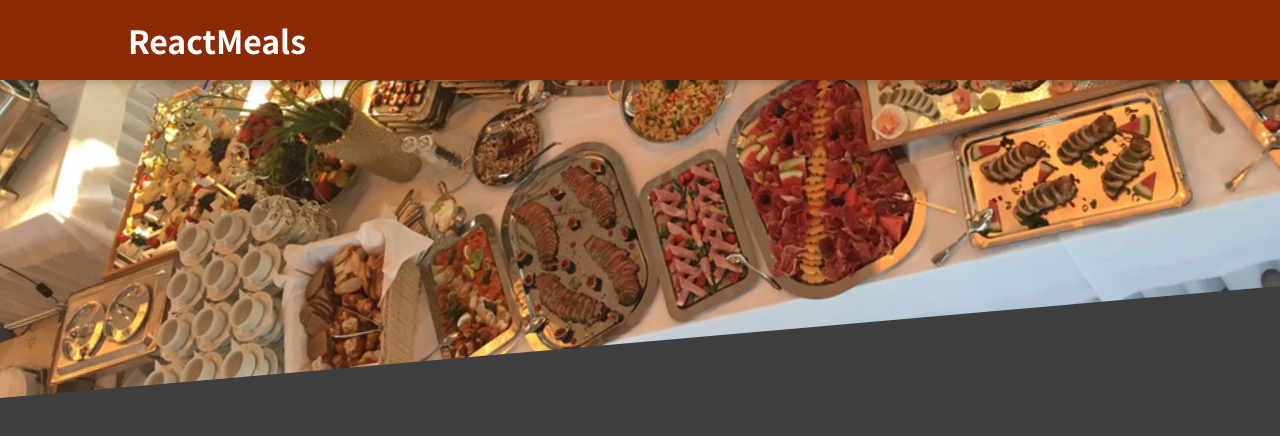
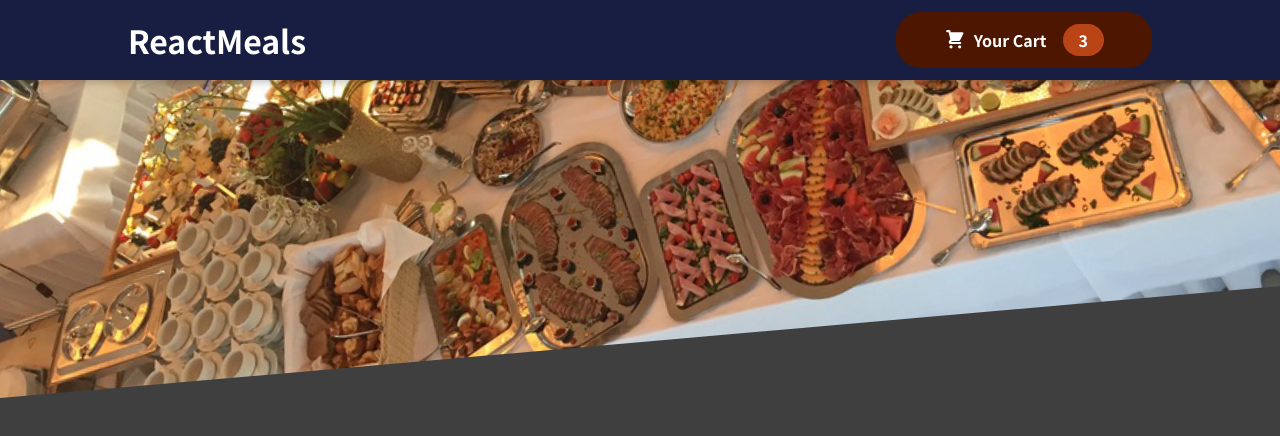
Before and after one commit to ajamarco/React-Course-Food-Order-App, a React (Create React App) app: page / in a window 1280 px wide. Shown: the top 436 px of the page. Built offline with nearby package versions, Linux system fonts and the light colour scheme.

Commit message:
added cart icon

```diff
--- /dev/null
+++ b/src/Components/Cart/CartIcon.js
@@ -0,0 +1,13 @@
+const CartIcon = () => {
+    return (
+      <svg
+        xmlns='http://www.w3.org/2000/svg'
+        viewBox='0 0 20 20'
+        fill='currentColor'
+      >
+        <path d='M3 1a1 1 0 000 2h1.22l.305 1.222a.997.997 0 00.01.042l1.358 5.43-.893.892C3.74 11.846 4.632 14 6.414 14H15a1 1 0 000-2H6.414l1-1H14a1 1 0 00.894-.553l3-6A1 1 0 0017 3H6.28l-.31-1.243A1 1 0 005 1H3zM16 16.5a1.5 1.5 0 11-3 0 1.5 1.5 0 013 0zM6.5 18a1.5 1.5 0 100-3 1.5 1.5 0 000 3z' />
+      </svg>
+    );
+  };
+
+  export default CartIcon;
--- a/src/Components/Layout/Header.js
+++ b/src/Components/Layout/Header.js
@@ -4,12 +4,14 @@
 //importing components / files / styles
 import mealsImage from "../../assets/meals.jpg";
 import classes from "./Header.module.css";
+import HeaderCartButton from "./HeaderCartButton";
 
 const Header = (props) => {
     return (
         <Fragment>
             <header className={classes.header}>
                 <h1>ReactMeals</h1>
+                <HeaderCartButton/>
             </header>
             <div className={classes["main-image"]}>
                 <img src={mealsImage} alt="A table full of delicious food!" />
--- a/src/Components/Layout/Header.module.css
+++ b/src/Components/Layout/Header.module.css
@@ -4,7 +4,7 @@
     left: 0;
     width: 100%;
     height: 5rem;
-    background-color: #8a2b06;
+    background-color: #181e41;
     color: white;
     display: flex;
     justify-content: space-between;
--- /dev/null
+++ b/src/Components/Layout/HeaderCartButton.js
@@ -0,0 +1,18 @@
+import React from "react";
+
+import CartIcon from "../Cart/CartIcon";
+import classes from "./HeaderCartButton.module.css";
+
+const HeaderCartButton = () => {
+    return (
+        <button className={classes.button}>
+            <span className={classes.icon}>
+                <CartIcon />
+            </span>
+            <span>Your Cart</span>
+            <span className={classes.badge}>3</span>
+        </button>
+    );
+};
+
+export default HeaderCartButton;
--- /dev/null
+++ b/src/Components/Layout/HeaderCartButton.module.css
@@ -0,0 +1,59 @@
+.button {
+    cursor: pointer;
+    font: inherit;
+    border: none;
+    background-color: #4d1601;
+    color: white;
+    padding: 0.75rem 3rem;
+    display: flex;
+    justify-content: space-around;
+    align-items: center;
+    border-radius: 25px;
+    font-weight: bold;
+  }
+
+  .button:hover,
+  .button:active {
+    background-color: #2c0d00;
+  }
+
+  .icon {
+    width: 1.35rem;
+    height: 1.35rem;
+    margin-right: 0.5rem;
+  }
+
+  .badge {
+    background-color: #b94517;
+    padding: 0.25rem 1rem;
+    border-radius: 25px;
+    margin-left: 1rem;
+    font-weight: bold;
+  }
+
+  .button:hover .badge,
+  .button:active .badge {
+    background-color: #92320c;
+  }
+
+  .bump {
+    animation: bump 300ms ease-out;
+  }
+
+  @keyframes bump {
+    0% {
+      transform: scale(1);
+    }
+    10% {
+      transform: scale(0.9);
+    }
+    30% {
+      transform: scale(1.1);
+    }
+    50% {
+      transform: scale(1.15);
+    }
+    100% {
+      transform: scale(1);
+    }
+  }
```
Also changed, not shown: 1 other file (tests, documents, lock files or other folders).
